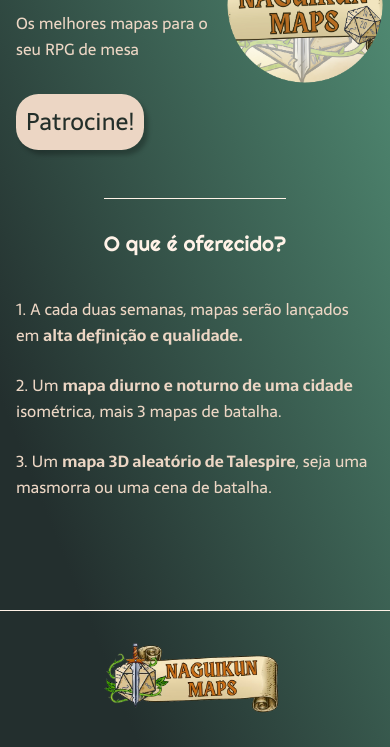
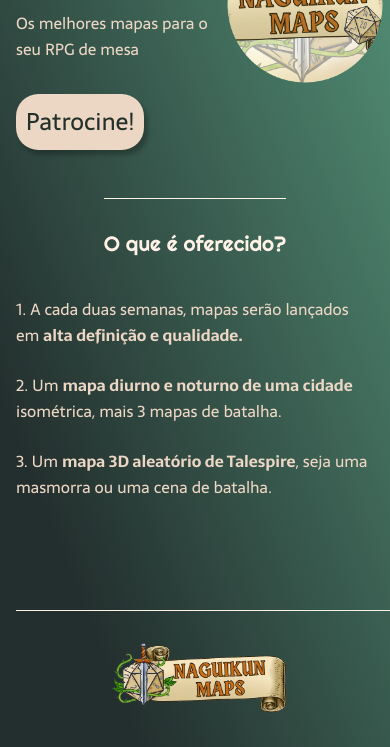
Before and after one commit to JoaoBieski/NaguikunMaps, a plain HTML site: page index.html in a window 390 px wide. Shown: the part 372-1119 px from the top of the page. Drawn offline with Linux system fonts and the light colour scheme.

Commit message:
Update style.css

```diff
--- a/style.css
+++ b/style.css
@@ -144,6 +144,7 @@ main {
         align-items: center;
         justify-content: space-around;
         padding: 1.5rem;
+        margin-left: 1rem;
     }
 
     .header-menu {
@@ -204,4 +205,11 @@ main {
         margin-right: 1rem;
     }
 
+    footer {
+        margin-top: 6.9rem;
+        padding: 2rem;
+        border-top: 0.4px solid #FFF2E7;
+        margin-left: 1rem;
+    }
+
   }
```
